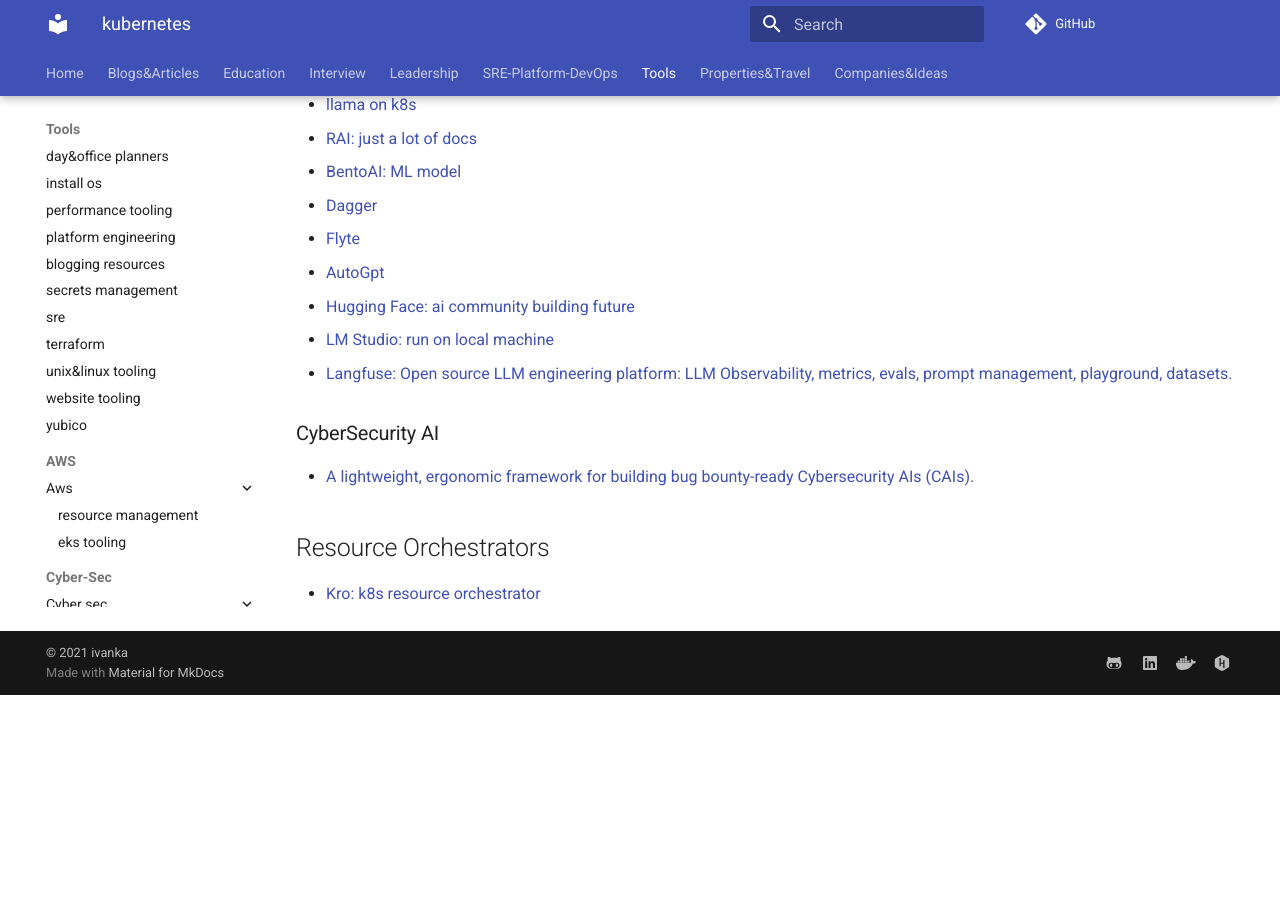
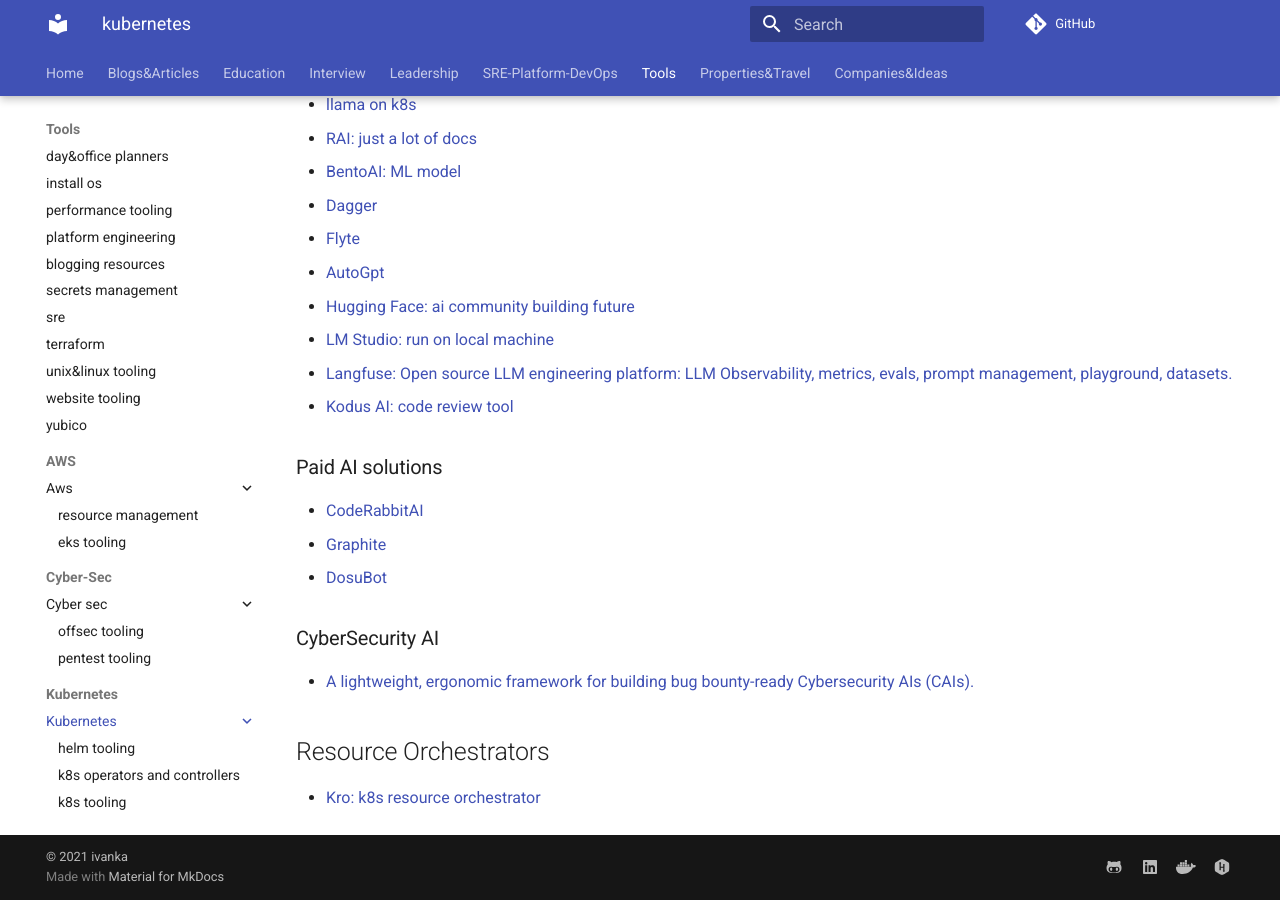
Before and after one commit to ivankatliarchuk/knowledge-base, an MkDocs documentation site: the page built from docs/tools/kubernetes/index.md, in a window 1280 px wide and 900 px high, scrolled down 678 px. Built offline with MkDocs 1.6.1 and Material for MkDocs 9.7.7, drawn with Linux system fonts in a browser that asks for light colours; comment, search, counter and statistics services are not loaded; before the commit the page ends 1373 px from its top, so only the background shows below that.

Commit message:
wip
Signed-off-by: ivan katliarchuk <ivan.katliarchuk@gmail.com>

```diff
--- a/docs/tools/kubernetes/index.md
+++ b/docs/tools/kubernetes/index.md
@@ -33,6 +33,13 @@
 - [Hugging Face: ai community building future](https://huggingface.co/)
 - [LM Studio: run on local machine](https://lmstudio.ai/)
 - [Langfuse: Open source LLM engineering platform: LLM Observability, metrics, evals, prompt management, playground, datasets.](langfuse)
+- [Kodus AI: code review tool](https://github.com/ik-artificial-ai/kodus-ai-fork)
+
+### Paid AI solutions
+
+- [CodeRabbitAI](https://www.coderabbit.ai/)
+- [Graphite](https://graphite.dev/pricing)
+- [DosuBot](https://github.com/apps/dosubot)
 
 ### CyberSecurity AI
 
```
